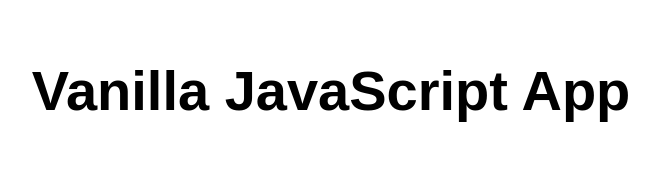
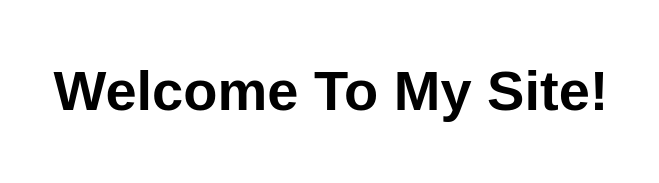
Before and after one commit to AkuaAA/akuastaticsite, a plain HTML site: page index.html in a window 1280 px wide. Shown: the whole page, without its empty margins (309-968 px from the left). Drawn offline with Linux system fonts and the light colour scheme.

Commit message:
Update index.html

```diff
--- a/index.html
+++ b/index.html
@@ -10,7 +10,7 @@
 
 <body>
   <main>
-    <h1>Vanilla JavaScript App</h1>
+    <h1>Welcome To My Site!</h1>
   </main>
 </body>
 
```
